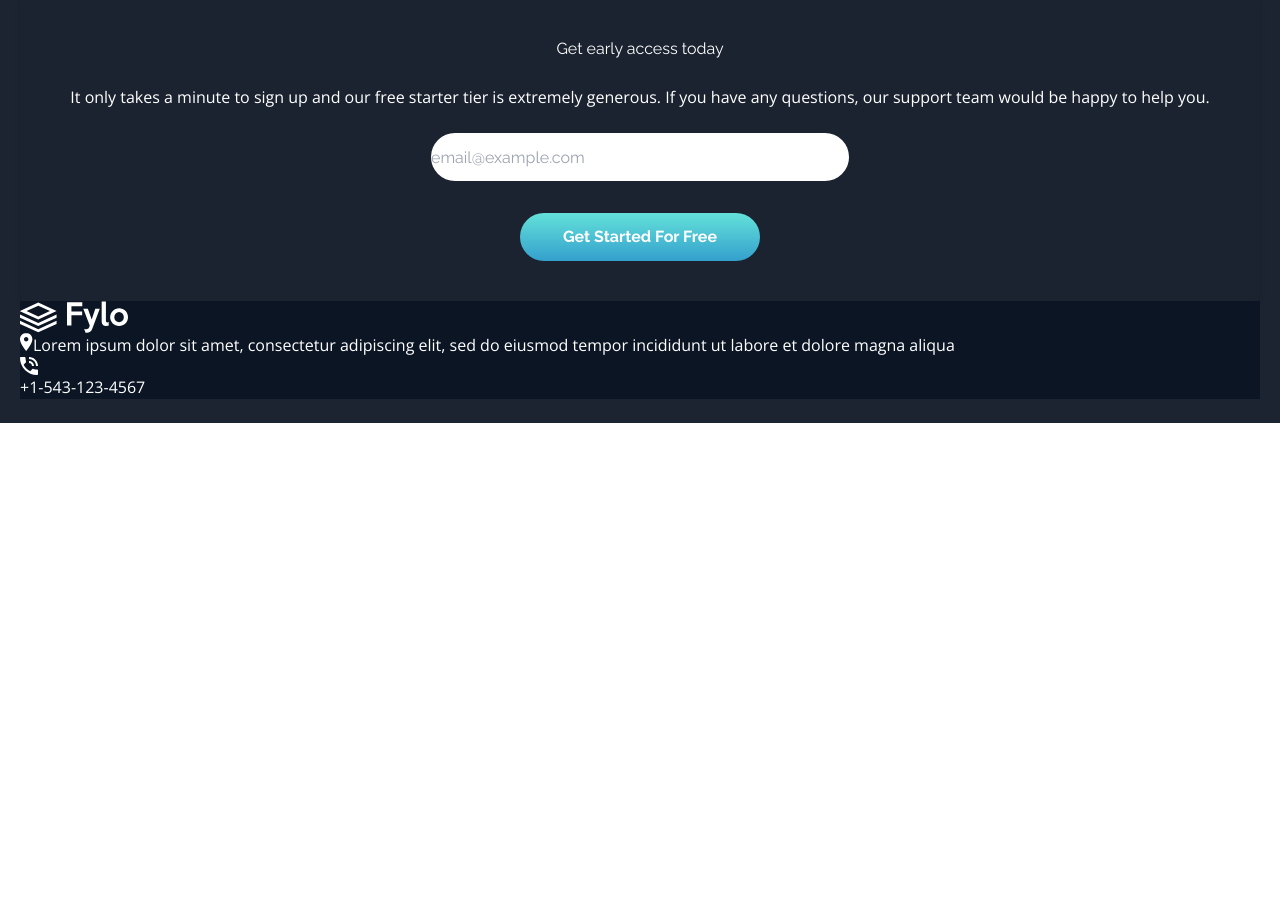
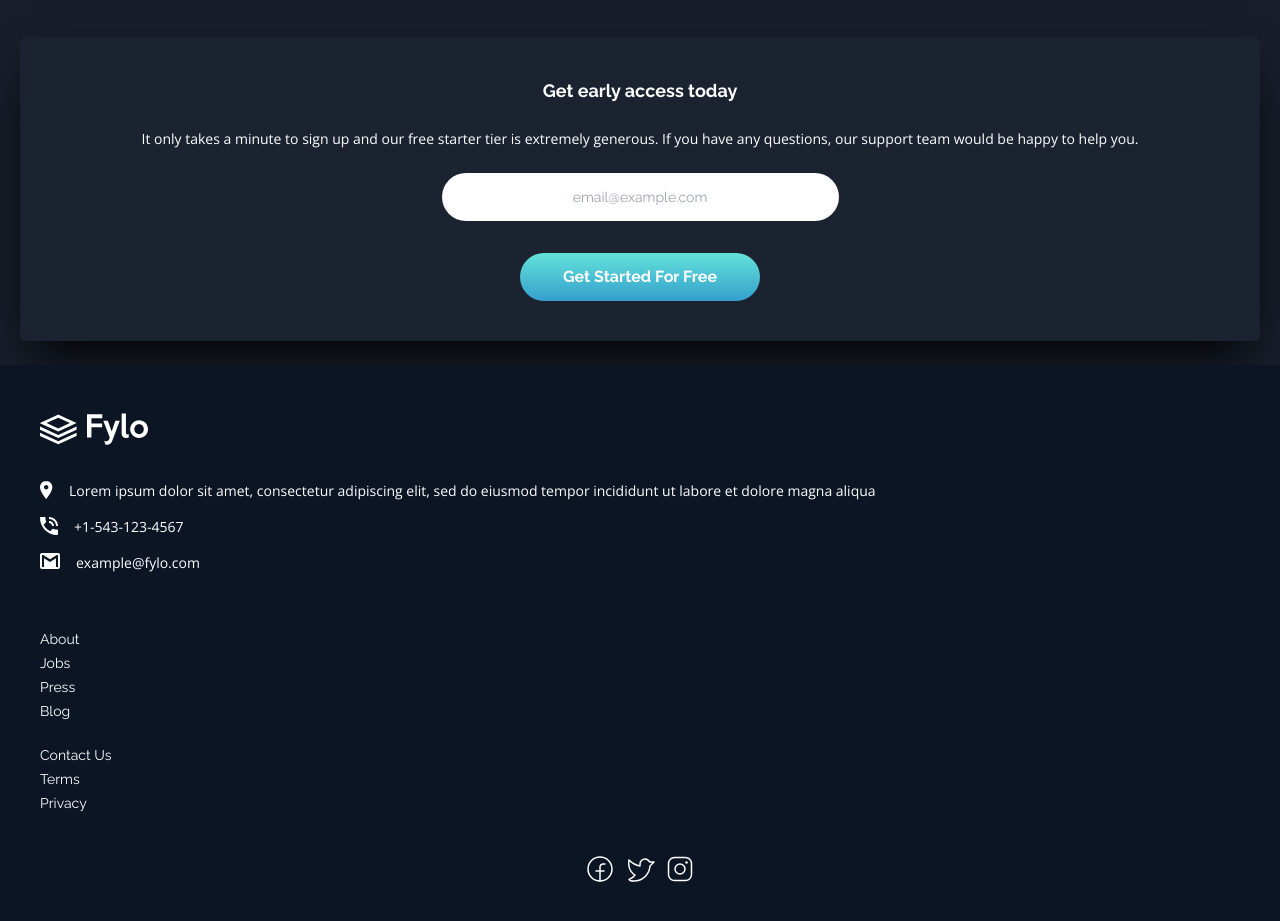
Before and after one commit to JJooaa/fylo_front_page, a React (Vite) app: page / in a window 1280 px wide. Shown: the part 3140-4061 px from the top of the page. Before the commit the page ends 3563 px from the top, so only its background shows below. Built offline with nearby package versions, Linux system fonts and the light colour scheme.

Commit message:
finish mobile footer, add icon package, plus more

```diff
--- a/package.json
+++ b/package.json
@@ -8,6 +8,7 @@
     "preview": "vite preview"
   },
   "dependencies": {
+    "phosphor-react": "^1.4.1",
     "react": "^18.0.0",
     "react-dom": "^18.0.0"
   },
--- a/src/App.tsx
+++ b/src/App.tsx
@@ -8,13 +8,15 @@ import Hero from "./components/Hero";
 
 function App() {
   return (
-    <main className="px-5 py-6">
+    <main>
+      <div className="px-5 py-6">
         <Header />
         <Hero />
         <BenefitList />
         <StayProductive />
         <TestimonialList />
         <EarlyAccess />
+      </div>
       <Footer />
     </main>
   );
--- a/src/components/BenefitList.tsx
+++ b/src/components/BenefitList.tsx
@@ -36,6 +36,7 @@ const BenefitList = () => {
     <div className="flex flex-col flex-wrap gap-20 mt-36">
       {benefitsItems.map((benefit) => (
         <Benefit
+          key={benefit.title}
           paragraph={benefit.paragraph}
           title={benefit.title}
           image={benefit.image}
--- a/src/components/EarlyAccess.tsx
+++ b/src/components/EarlyAccess.tsx
@@ -2,16 +2,16 @@ import Button from "./Button";
 
 const EarlyAccess = () => {
   return (
-    <div className="w-full rounded-md bg-[#1B2330] shadow-md mt-40 flex flex-col items-center gap-6 py-10 px-7">
-      <h2>Get early access today</h2>
-      <p className="text-center">
+    <div className="w-full rounded-md bg-[#1B2330] shadow-2xl shadow-black mt-40 flex flex-col items-center gap-6 py-10 px-7">
+      <h2 className="text-lg font-bold">Get early access today</h2>
+      <p className="text-center text-sm">
         It only takes a minute to sign up and our free starter tier is extremely
         generous. If you have any questions, our support team would be happy to
         help you.
       </p>
       <div className="flex flex-wrap">
         <input
-          className="rounded-3xl mx-auto w-full h-12  bg-white text-black"
+          className="rounded-3xl mx-auto w-full h-12 text-center text-sm bg-white text-black"
           type="text"
           placeholder="email@example.com"
         />
--- a/src/components/Footer.tsx
+++ b/src/components/Footer.tsx
@@ -2,23 +2,61 @@ import logo from "../images/logo.svg";
 import location from "../images/icon-location.svg";
 import phone from "../images/icon-phone.svg";
 import email from "../images/icon-email.svg";
+import { FacebookLogo, TwitterLogo, InstagramLogo } from "phosphor-react";
 
 const Footer = () => {
   return (
-    <footer className="bg-[#0B1524] ">
+    <footer className="bg-[#0B1524] px-10 py-12">
       <img src={logo} className="h-8" alt="" />
-      <div>
-        <div className="flex ">
+      <div className="flex flex-col gap-4 mt-9 text-sm">
+        <div className="flex gap-4">
           <img className="self-start" src={location} alt="" />
           <p>
             Lorem ipsum dolor sit amet, consectetur adipiscing elit, sed do
             eiusmod tempor incididunt ut labore et dolore magna aliqua
           </p>
         </div>
-        <div>
-          <img src={phone} alt="" />
+        <div className="flex gap-4">
+          <img src={phone} alt="" className="self-start" />
           <p>+1-543-123-4567</p>
         </div>
+        <div className="flex gap-4">
+          <img src={email} alt="" className="self-start" />
+          <p>example@fylo.com</p>
+        </div>
+      </div>
+      <div className="flex gap-6 flex-col mt-14 text-sm">
+        <ul className="flex flex-col gap-1">
+          <li>About</li>
+          <li>Jobs</li>
+          <li>Press</li>
+          <li>Blog</li>
+        </ul>
+        <ul className="flex flex-col gap-1">
+          <li>Contact Us</li>
+          <li>Terms</li>
+          <li>Privacy</li>
+        </ul>
+      </div>
+      <div className="flex justify-center gap-2 mt-10">
+        <FacebookLogo
+          color="white"
+          weight="light"
+          size={32}
+          className="cursor-pointer"
+        />
+        <TwitterLogo
+          color="white"
+          weight="light"
+          size={32}
+          className="cursor-pointer"
+        />
+        <InstagramLogo
+          color="white"
+          weight="light"
+          size={32}
+          className="cursor-pointer"
+        />
       </div>
     </footer>
   );
--- a/src/components/Header.tsx
+++ b/src/components/Header.tsx
@@ -6,9 +6,15 @@ const Header = () => {
       <img src={logo} className="h-full" alt="fylo logo" />
       <nav>
         <ul className="flex max-w-xs gap-6 text-xs">
-          <li>Features</li>
-          <li>Team</li>
-          <li>Sign In</li>
+          <li className="cursor-pointer hover:font-bold hover:underline">
+            Features
+          </li>
+          <li className="cursor-pointer hover:font-bold hover:underline">
+            Team
+          </li>
+          <li className="cursor-pointer hover:font-bold hover:underline">
+            Sign In
+          </li>
         </ul>
       </nav>
     </header>
--- a/src/components/StayProductive.tsx
+++ b/src/components/StayProductive.tsx
@@ -7,6 +7,7 @@ const StayProductive = () => {
       <img
         src={stayProductive}
         alt="cartoons being productive, sketching on whiteboards"
+        className="mb-10"
       />
       <h2 className="font-bold text-center text-xl">
         Stay productive, wherever you are
--- a/src/components/TestimonialList.tsx
+++ b/src/components/TestimonialList.tsx
@@ -30,8 +30,9 @@ const TestimonialList = () => {
       id="customer-testimonials"
       className="mx-auto flex flex-wrap items-center gap-6 mt-40"
     >
-      {testimonialData.map((testimony) => (
+      {testimonialData.map((testimony, index) => (
         <Testimonial
+          key={index}
           text={testimony.text}
           image={testimony.image}
           name={testimony.name}
--- a/src/index.css
+++ b/src/index.css
@@ -11,7 +11,7 @@
 }
 
 main {
-  background-color: hsl(217, 28%, 15%);
+  background-color: #181f2b;
 }
 
 p {
```
Also changed, not shown: 1 other file (tests, documents, lock files or other folders). Lines whose indentation alone changed are shown as unchanged.
